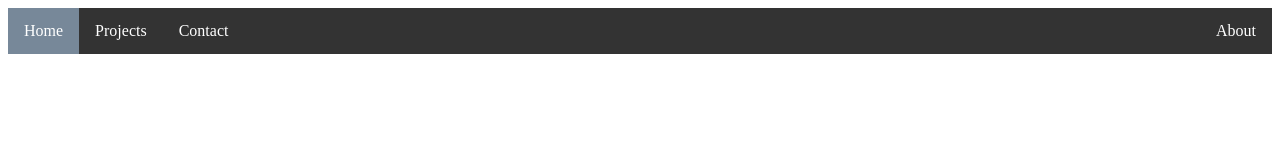
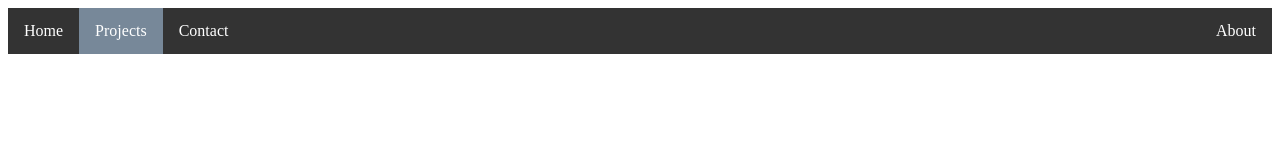
Before and after one commit to coderxaron/Website, a plain HTML site: page Projekts.html in a window 1280 px wide. Drawn offline with Linux system fonts and the light colour scheme.

Commit message:
Update Projekts.html

```diff
--- a/Projekts.html
+++ b/Projekts.html
@@ -5,8 +5,8 @@
 </head>
 <body>
     <ul>
-        <li><a href="/Index.html" class="active" aria-label="Main Page">Home</a></li>
-        <li><a href="/Projekts.html" aria-label="Projects section">Projects</a></li>
+        <li><a href="/Index.html" aria-label="Main Page">Home</a></li>
+        <li><a href="/Projekts.html" class="active" aria-label="Projects section">Projects</a></li>
         <li><a href="#Contact" aria-label="Contact section">Contact</a></li>
         <li style="float:right"><a href="#Footer" aria-label="About section">About</a></li>
     </ul>
```
